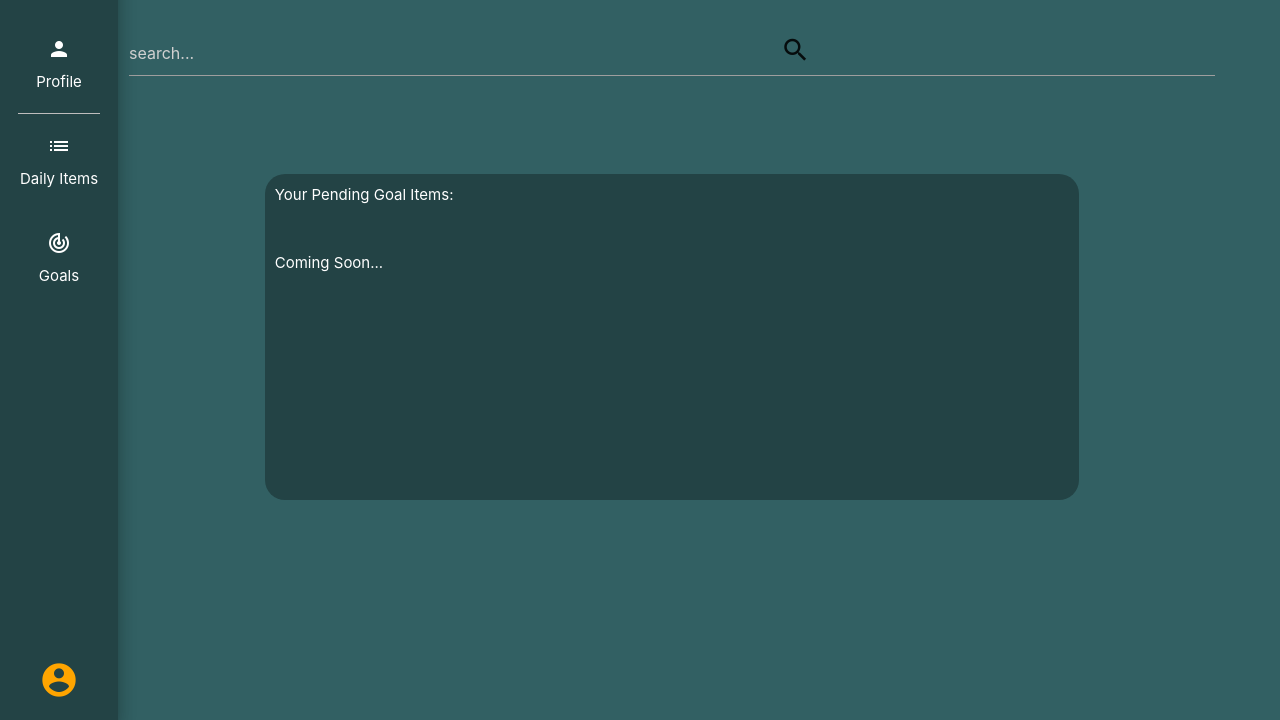
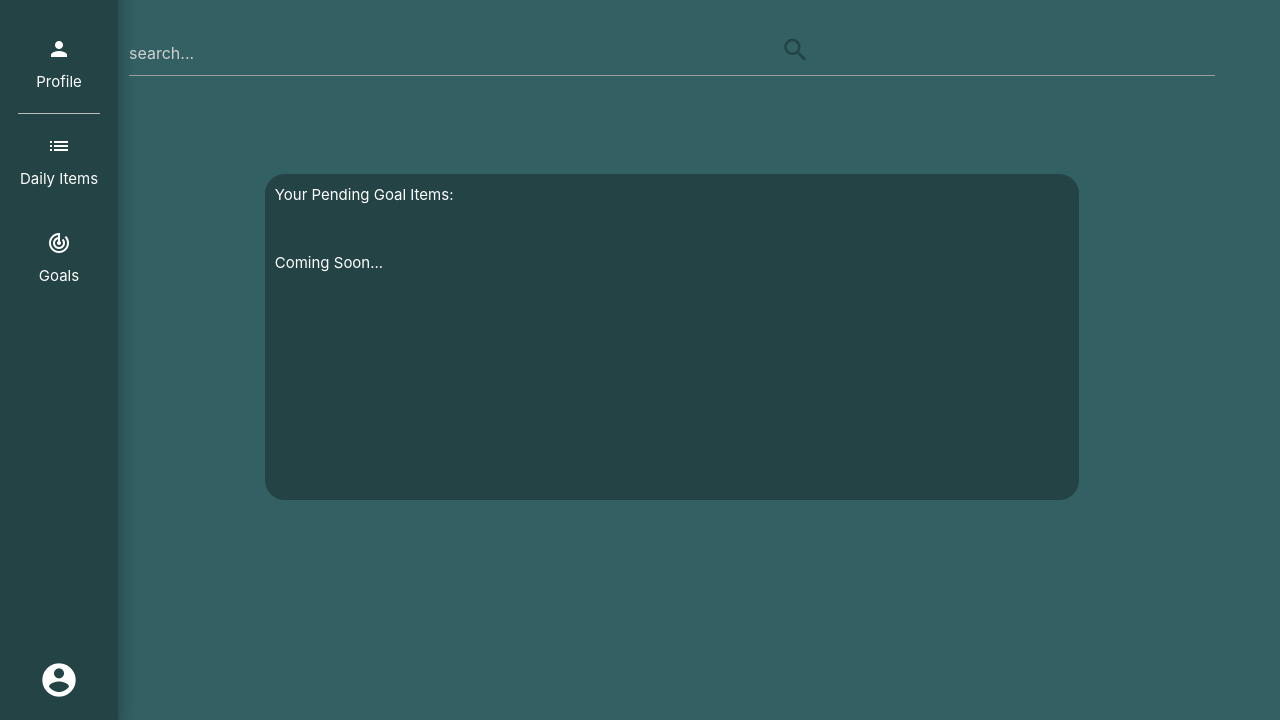
Before and after one commit to KwaneleKhumalo/lattice_inspired, a website: page public/index.html in a window 1280 px wide. Shown: the part 80-800 px from the top of the page. Drawn offline with nearby package versions, Linux system fonts and the light colour scheme.

Commit message:
updated icon colors

```diff
--- a/public/styles/styles.css
+++ b/public/styles/styles.css
@@ -130,6 +130,7 @@ header
     top: 10%;
     font-size: 2rem;
     cursor: pointer;
+    color: #234345;
 }
 
 .pending-tasks
@@ -192,7 +193,7 @@ hr
 {
     font-size: 40px;
     cursor: pointer;
-    color: orange;
+    color: white;
 }
 
 /*----------------------------------Media Queries-------------------------- */
```
